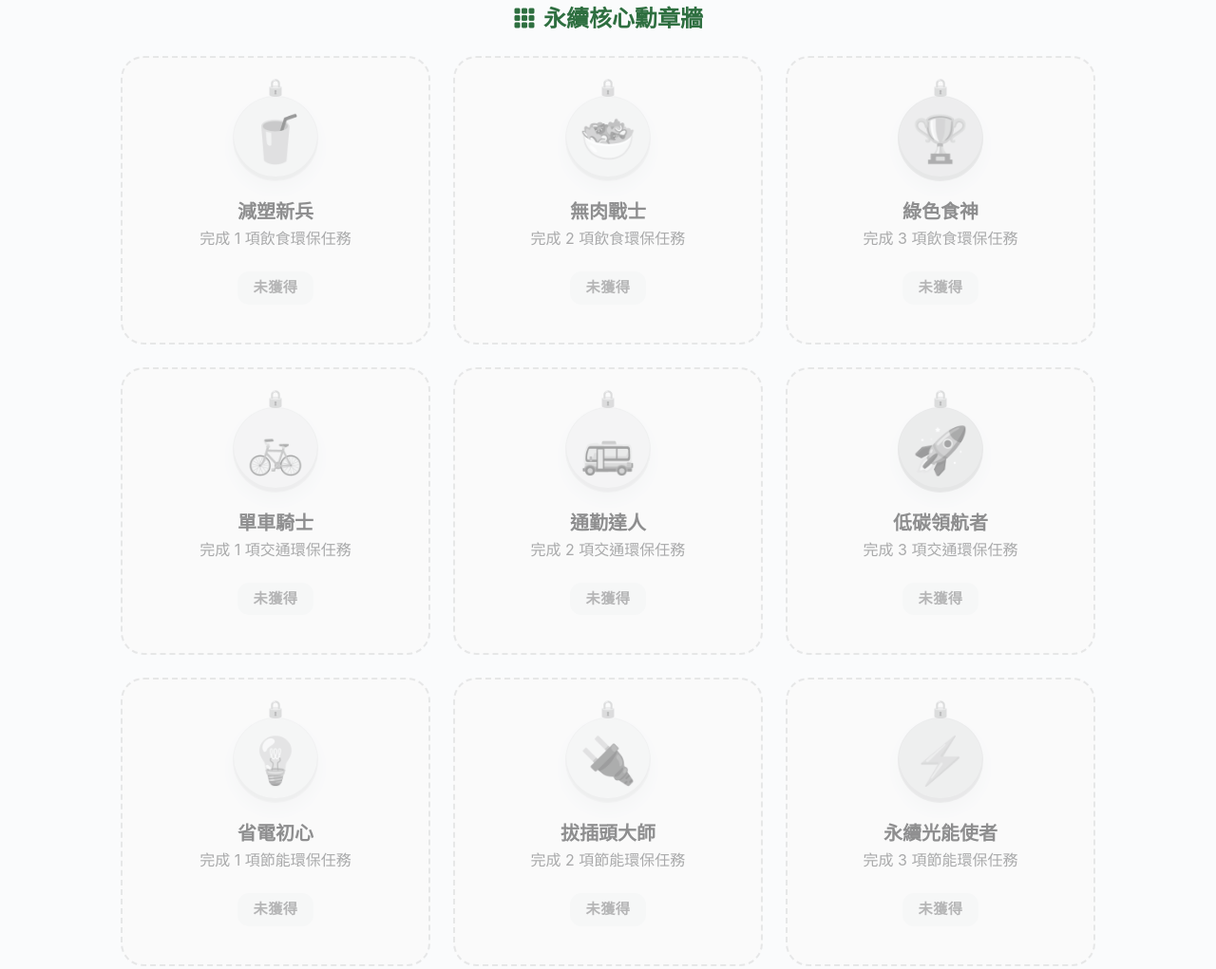
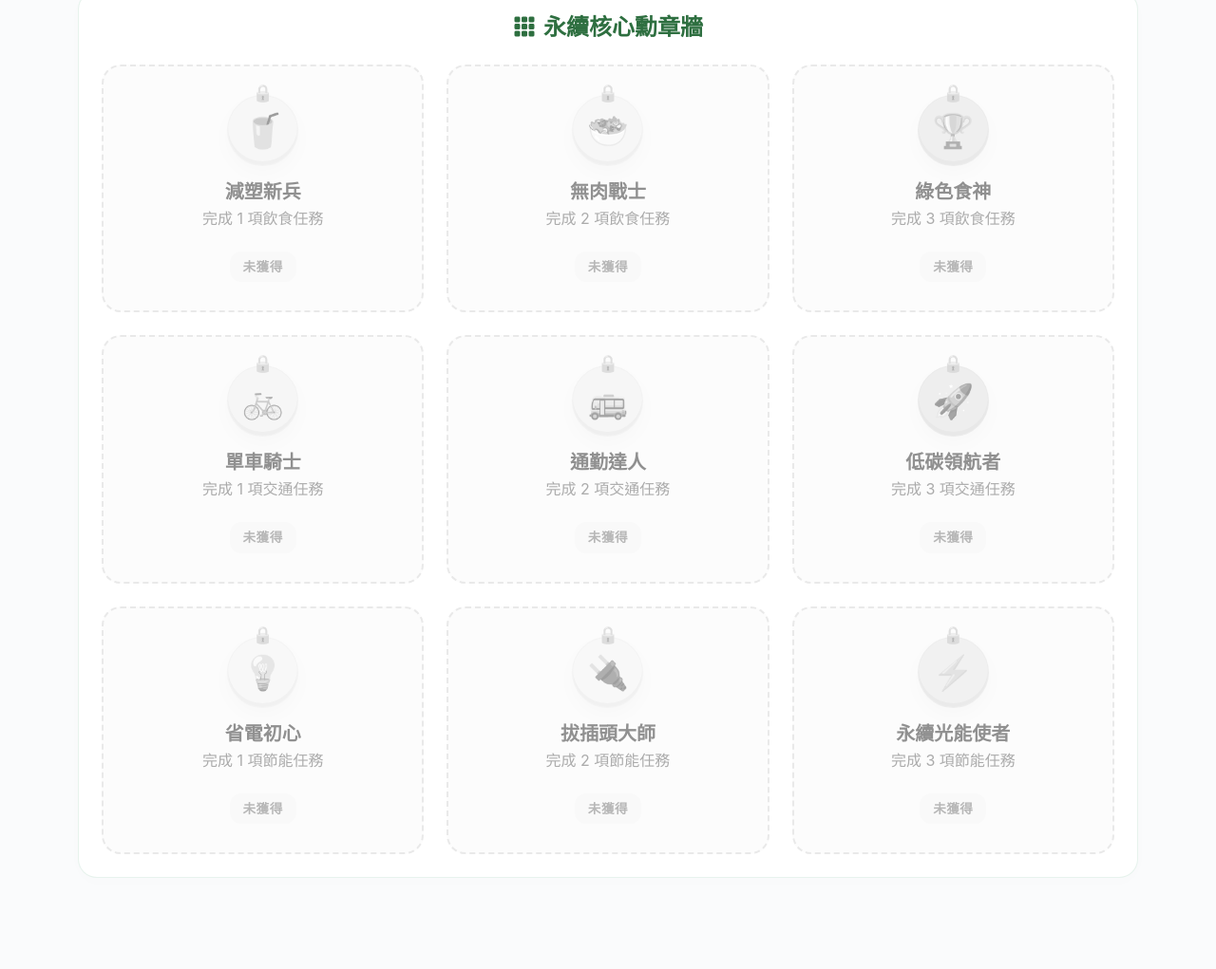
Before and after one commit to shine7658/code_space, a plain HTML site: page code_space2/achievements.html in a window 1280 px wide. Shown: the part 356-1377 px from the top of the page at 95% size. After the commit the page ends 1329 px from the top, so only its background shows below. Drawn offline with nearby package versions, Linux system fonts and the light colour scheme.

Commit message:
網頁版面排版優化

```diff
--- a/code_space2/achievements.html
+++ b/code_space2/achievements.html
@@ -4,7 +4,7 @@
     <meta charset="UTF-8">
     <meta name="viewport" content="width=device-width, initial-scale=1.0">
     <title>綠軌跡 - 環保成就看板</title>
-    <link href="https://cdn.jsdelivr.net/npm/bootstrap@5.3.0/dist/cdn.jsdelivr.net/npm/bootstrap@5.3.0/dist/css/bootstrap.min.css" rel="stylesheet">
+    <link href="https://cdn.jsdelivr.net/npm/bootstrap@5.3.0/dist/css/bootstrap.min.css" rel="stylesheet">
     <link href="https://cdn.jsdelivr.net/npm/bootstrap-icons@1.11.0/font/bootstrap-icons.css" rel="stylesheet">
     <link rel="stylesheet" href="style.css">
     <style>
@@ -24,10 +24,10 @@
         }
 
         .badge-card {
-            border-radius: 24px;
+            border-radius: 20px;
             border: 1px solid #e2e8f0;
             background-color: #ffffff;
-            padding: 40px 24px !important;
+            padding: 30px 15px !important; /* 微調內距，讓手機版也能完美塞下兩個 */
             transition: all 0.4s cubic-bezier(0.34, 1.56, 0.64, 1);
             position: relative;
             overflow: hidden;
@@ -46,7 +46,7 @@
         .badge-card.locked::after {
             content: '🔒';
             position: absolute;
-            top: 18px;
+            top: 15px;
             font-size: 1.1rem;
             opacity: 0.7;
         }
@@ -84,10 +84,10 @@
         }
 
         .badge-icon-wrapper {
-            width: 90px; height: 90px;
+            width: 75px; height: 75px;
             border-radius: 50%;
             display: flex; align-items: center; justify-content: center;
-            font-size: 3rem; margin-bottom: 20px;
+            font-size: 2.2rem; margin-bottom: 15px;
             border: 1px solid rgba(0,0,0,0.03);
             box-shadow: 0 8px 16px rgba(0, 0, 0, 0.03), inset 0 -4px 0 rgba(0,0,0,0.06);
             transition: transform 0.3s ease;
@@ -97,10 +97,10 @@
         }
 
         .lock-status {
-            font-size: 0.95rem;
+            font-size: 0.85rem;
             font-weight: 700;
             letter-spacing: 0.5px;
-            padding: 6px 16px;
+            padding: 6px 14px;
             border-radius: 12px;
             background-color: #f1f5f9;
             color: #64748b;
@@ -150,87 +150,89 @@
         </div>
     </div>
 
-    <div class="container mb-5" style="max-width: 1050px;">
-        <div class="hero-section text-center mb-5 shadow-sm">
+    <div class="container mt-2 mb-5">
+        <div class="hero-section text-center mb-4 shadow-sm">
             <h2 class="fw-bold mb-3 text-center display-6"><i class="bi bi-trophy-fill text-warning me-2"></i>環保榮譽與成就看板</h2>
             <p class="text-white-50 mb-0 fw-medium text-center fs-5" style="max-width: 700px;">挑戰生活中的綠色指標，解鎖專屬永續勳章，紀錄你對地球的每一份貢獻。</p>
         </div>
 
+        <div class="card p-4 bg-white border border-success border-opacity-10">
             <h4 class="fw-bold text-green mb-4 fs-4 text-center"><i class="bi bi-grid-3x3-gap-fill me-2"></i>永續核心勳章牆</h4>
 
             <div class="row g-4">
-            <div class="col-md-4 col-sm-6">
-                <div id="badge-diet-1" class="badge-card locked p-4 text-center h-100">
+                <div class="col-6 col-lg-4">
+                    <div id="badge-diet-1" class="badge-card locked text-center h-100">
                         <div class="badge-icon-wrapper mx-auto tag-diet">🥤</div>
                         <h5 class="fw-bold mb-1 text-dark text-center fs-5">減塑新兵</h5>
-                    <small class="text-muted d-block fs-6 mb-2 text-center">完成 1 項飲食環保任務</small>
+                        <small class="text-muted d-block fs-6 mb-2 text-center">完成 1 項飲食任務</small>
                         <span id="status-diet-1" class="lock-status">未獲得</span>
                     </div>
                 </div>
-            <div class="col-md-4 col-sm-6">
-                <div id="badge-diet-2" class="badge-card locked p-4 text-center h-100">
+                <div class="col-6 col-lg-4">
+                    <div id="badge-diet-2" class="badge-card locked text-center h-100">
                         <div class="badge-icon-wrapper mx-auto tag-diet" style="background-color: #ccfbf1;">🥗</div>
                         <h5 class="fw-bold mb-1 text-dark text-center fs-5">無肉戰士</h5>
-                    <small class="text-muted d-block fs-6 mb-2 text-center">完成 2 項飲食環保任務</small>
+                        <small class="text-muted d-block fs-6 mb-2 text-center">完成 2 項飲食任務</small>
                         <span id="status-diet-2" class="lock-status">未獲得</span>
                     </div>
                 </div>
-            <div class="col-md-4 col-sm-6">
-                <div id="badge-diet-3" class="badge-card locked p-4 text-center h-100">
+                <div class="col-6 col-lg-4">
+                    <div id="badge-diet-3" class="badge-card locked text-center h-100">
                         <div class="badge-icon-wrapper mx-auto tag-diet" style="background-color: #99f6e4;">🏆</div>
                         <h5 class="fw-bold mb-1 text-dark text-center fs-5">綠色食神</h5>
-                    <small class="text-muted d-block fs-6 mb-2 text-center">完成 3 項飲食環保任務</small>
+                        <small class="text-muted d-block fs-6 mb-2 text-center">完成 3 項飲食任務</small>
                         <span id="status-diet-3" class="lock-status">未獲得</span>
                     </div>
                 </div>
 
-            <div class="col-md-4 col-sm-6">
-                <div id="badge-traffic-1" class="badge-card locked p-4 text-center h-100">
+                <div class="col-6 col-lg-4">
+                    <div id="badge-traffic-1" class="badge-card locked text-center h-100">
                         <div class="badge-icon-wrapper mx-auto tag-traffic">🚲</div>
                         <h5 class="fw-bold mb-1 text-dark text-center fs-5">單車騎士</h5>
-                    <small class="text-muted d-block fs-6 mb-2 text-center">完成 1 項交通環保任務</small>
+                        <small class="text-muted d-block fs-6 mb-2 text-center">完成 1 項交通任務</small>
                         <span id="status-traffic-1" class="lock-status">未獲得</span>
                     </div>
                 </div>
-            <div class="col-md-4 col-sm-6">
-                <div id="badge-traffic-2" class="badge-card locked p-4 text-center h-100">
+                <div class="col-6 col-lg-4">
+                    <div id="badge-traffic-2" class="badge-card locked text-center h-100">
                         <div class="badge-icon-wrapper mx-auto tag-traffic" style="background-color: #e0f2fe;">🚌</div>
                         <h5 class="fw-bold mb-1 text-dark text-center fs-5">通勤達人</h5>
-                    <small class="text-muted d-block fs-6 mb-2 text-center">完成 2 項交通環保任務</small>
+                        <small class="text-muted d-block fs-6 mb-2 text-center">完成 2 項交通任務</small>
                         <span id="status-traffic-2" class="lock-status">未獲得</span>
                     </div>
                 </div>
-            <div class="col-md-4 col-sm-6">
-                <div id="badge-traffic-3" class="badge-card locked p-4 text-center h-100">
+                <div class="col-6 col-lg-4">
+                    <div id="badge-traffic-3" class="badge-card locked text-center h-100">
                         <div class="badge-icon-wrapper mx-auto tag-traffic" style="background-color: #bae6fd;">🚀</div>
                         <h5 class="fw-bold mb-1 text-dark text-center fs-5">低碳領航者</h5>
-                    <small class="text-muted d-block fs-6 mb-2 text-center">完成 3 項交通環保任務</small>
+                        <small class="text-muted d-block fs-6 mb-2 text-center">完成 3 項交通任務</small>
                         <span id="status-traffic-3" class="lock-status">未獲得</span>
                     </div>
                 </div>
 
-            <div class="col-md-4 col-sm-6">
-                <div id="badge-energy-1" class="badge-card locked p-4 text-center h-100">
+                <div class="col-6 col-lg-4">
+                    <div id="badge-energy-1" class="badge-card locked text-center h-100">
                         <div class="badge-icon-wrapper mx-auto tag-energy">💡</div>
                         <h5 class="fw-bold mb-1 text-dark text-center fs-5">省電初心</h5>
-                    <small class="text-muted d-block fs-6 mb-2 text-center">完成 1 項節能環保任務</small>
+                        <small class="text-muted d-block fs-6 mb-2 text-center">完成 1 項節能任務</small>
                         <span id="status-energy-1" class="lock-status">未獲得</span>
                     </div>
                 </div>
-            <div class="col-md-4 col-sm-6">
-                <div id="badge-energy-2" class="badge-card locked p-4 text-center h-100">
+                <div class="col-6 col-lg-4">
+                    <div id="badge-energy-2" class="badge-card locked text-center h-100">
                         <div class="badge-icon-wrapper mx-auto tag-energy" style="background-color: #fef3c7;">🔌</div>
                         <h5 class="fw-bold mb-1 text-dark text-center fs-5">拔插頭大師</h5>
-                    <small class="text-muted d-block fs-6 mb-2 text-center">完成 2 項節能環保任務</small>
+                        <small class="text-muted d-block fs-6 mb-2 text-center">完成 2 項節能任務</small>
                         <span id="status-energy-2" class="lock-status">未獲得</span>
                     </div>
                 </div>
-            <div class="col-md-4 col-sm-6">
-                <div id="badge-energy-3" class="badge-card locked p-4 text-center h-100">
+                <div class="col-6 col-lg-4">
+                    <div id="badge-energy-3" class="badge-card locked text-center h-100">
                         <div class="badge-icon-wrapper mx-auto tag-energy" style="background-color: #fde68a;">⚡</div>
                         <h5 class="fw-bold mb-1 text-dark text-center fs-5">永續光能使者</h5>
-                    <small class="text-muted d-block fs-6 mb-2 text-center">完成 3 項節能環保任務</small>
+                        <small class="text-muted d-block fs-6 mb-2 text-center">完成 3 項節能任務</small>
                         <span id="status-energy-3" class="lock-status">未獲得</span>
+                    </div>
                 </div>
             </div>
         </div>
```
Also changed, not shown: code_space2/history.html (+23 -23 lines), code_space2/index.html (+45 -6 lines), code_space2/summary.html (+18 -17 lines). Lines whose indentation alone changed are shown as unchanged.
